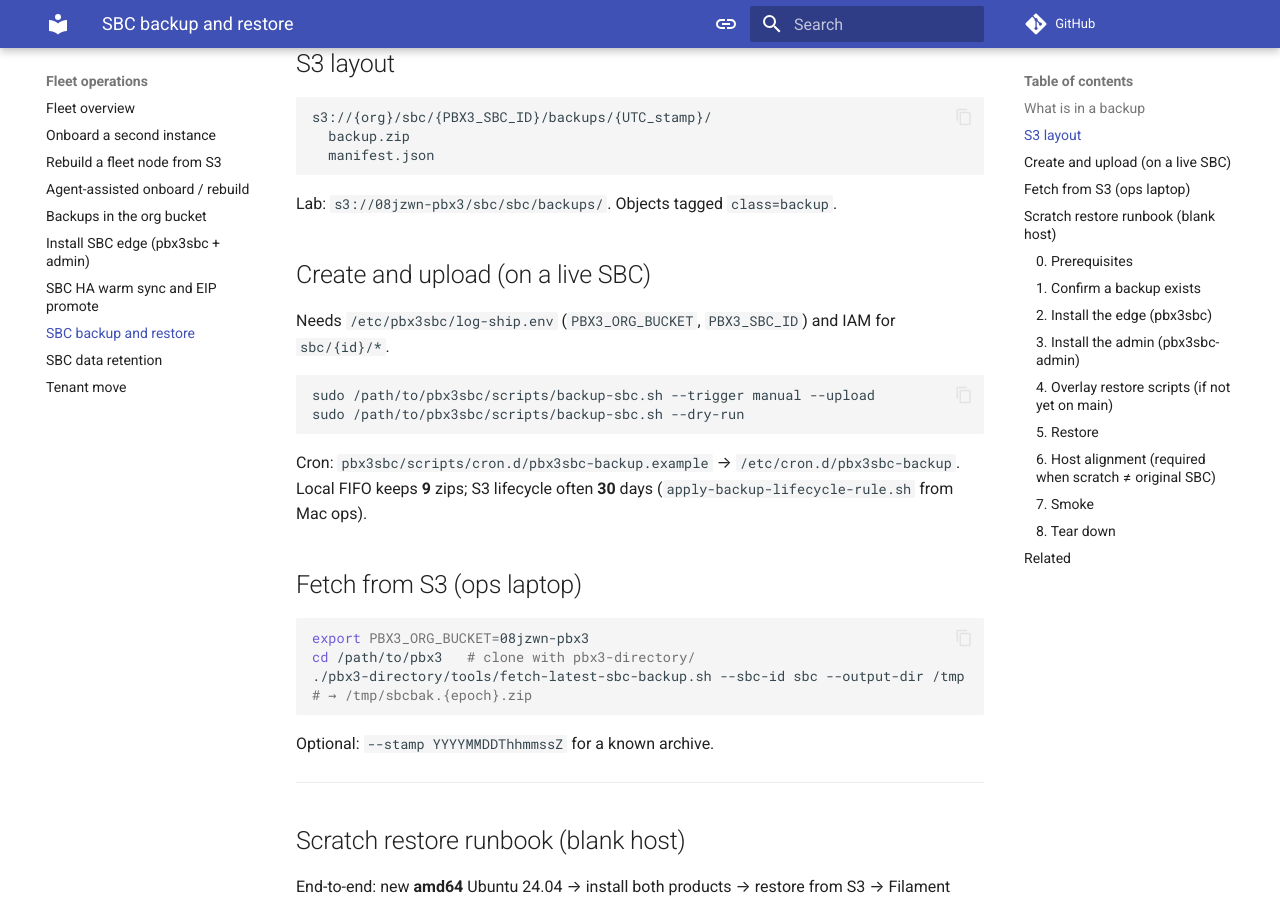
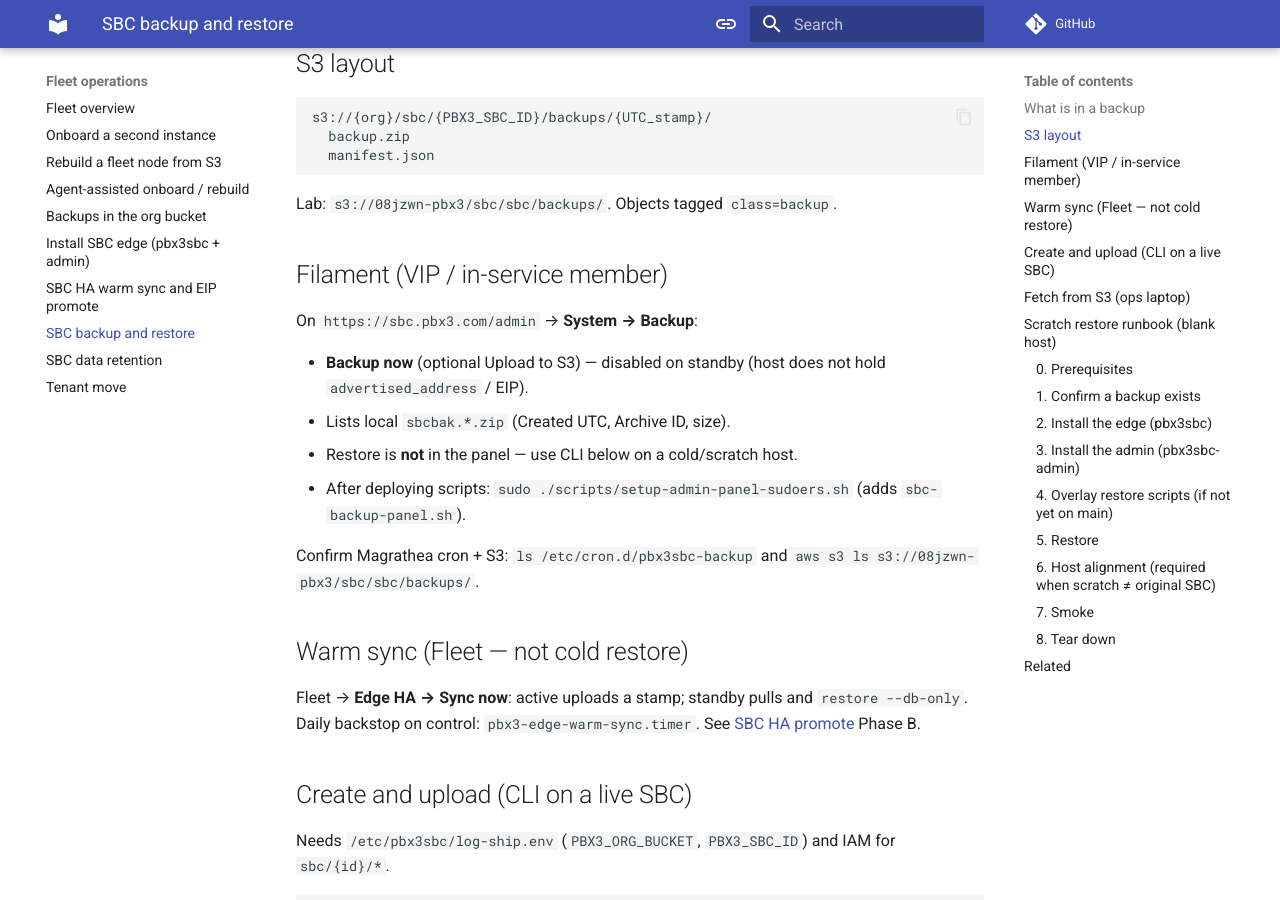
Before and after one commit to aelintra/pbx3-docs, an MkDocs documentation site: the page built from docs/fleet/sbc-backup-restore.md, in a window 1280 px wide and 900 px high, scrolled down 887 px. Built offline with MkDocs 1.6.1 and Material for MkDocs 9.7.7, drawn with Linux system fonts in a browser that asks for light colours; comment, search, counter and statistics services are not loaded.

Commit message:
Document Filament Backup and Fleet warm sync for SBC HA.
Phase B prefers Sync now / daily timer; cold DR page covers VIP-only Backup panel.

Co-authored-by: Cursor <cursoragent@cursor.com>

```diff
--- a/docs/fleet/sbc-backup-restore.md
+++ b/docs/fleet/sbc-backup-restore.md
@@ -27,7 +27,22 @@ s3://{org}/sbc/{PBX3_SBC_ID}/backups/{UTC_stamp}/
 
 Lab: `s3://08jzwn-pbx3/sbc/sbc/backups/`. Objects tagged `class=backup`.
 
-## Create and upload (on a live SBC)
+## Filament (VIP / in-service member)
+
+On `https://sbc.pbx3.com/admin` → **System → Backup**:
+
+- **Backup now** (optional Upload to S3) — disabled on standby (host does not hold `advertised_address` / EIP).
+- Lists local `sbcbak.*.zip` (Created UTC, Archive ID, size).
+- Restore is **not** in the panel — use CLI below on a cold/scratch host.
+- After deploying scripts: `sudo ./scripts/setup-admin-panel-sudoers.sh` (adds `sbc-backup-panel.sh`).
+
+Confirm Magrathea cron + S3: `ls /etc/cron.d/pbx3sbc-backup` and `aws s3 ls s3://08jzwn-pbx3/sbc/sbc/backups/`.
+
+## Warm sync (Fleet — not cold restore)
+
+Fleet → **Edge HA → Sync now**: active uploads a stamp; standby pulls and `restore --db-only`. Daily backstop on control: `pbx3-edge-warm-sync.timer`. See [SBC HA promote](sbc-ha-promote.md) Phase B.
+
+## Create and upload (CLI on a live SBC)
 
 Needs `/etc/pbx3sbc/log-ship.env` (`PBX3_ORG_BUCKET`, `PBX3_SBC_ID`) and IAM for `sbc/{id}/*`.
 
```
Also changed, not shown: docs/fleet/sbc-ha-promote.md (+6 -1 lines).
